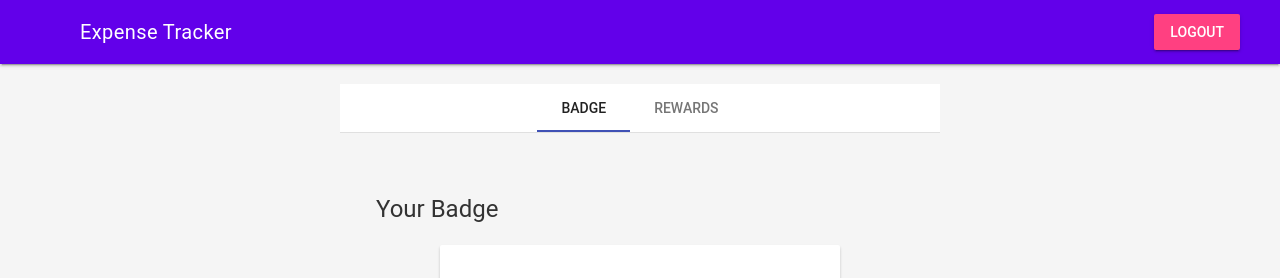
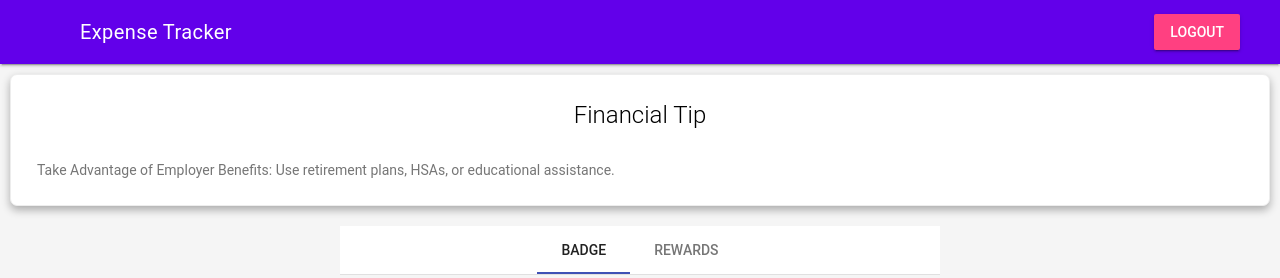
Before and after one commit to k-ananthakrishnan/Spend-Wise, a plain HTML site: page index.html in a window 1280 px wide. Shown: the top 278 px of the page. Drawn offline with nearby package versions, Linux system fonts and the light colour scheme; no server answers.

Commit message:
#11 Displaying Financial tip inside App

```diff
--- a/index.html
+++ b/index.html
@@ -138,13 +138,24 @@
         display: flex;
         justify-content: space-around;
         padding: 10px 0;
-        z-index: 2; /* Higher z-index to appear above other content */
+        z-index: 2;
     }
 
     .tabs a {
         color: #000;
         text-decoration: none;
         padding: 10px;
+    }
+    .financetip {
+        align-items: center;
+        padding: 10px;
+        margin: 10px;
+        background-color: #ffffff;
+        border: 1px solid #ededed;
+        border-radius: 7px;
+        box-shadow: 0 4px 8px rgba(0, 0, 0, 0.3);
+        cursor: pointer;
+        transition: box-shadow 0.3s ease-in-out;
     }
 
     @media (max-width: 600px) {
@@ -198,6 +209,13 @@
     </div>
 
     <main class="mdl-layout__content">
+        <div id="financial-tip" class="financetip">
+            <div class="mdl-card__title">
+                <h2 class="mdl-card__title-text">Financial Tip</h2>
+            </div>
+            <div id="tip-content" class="mdl-card__supporting-text">
+            </div>
+        </div>
         <div class="mdl-tabs mdl-js-tabs mdl-js-ripple-effect">
             <div class="mdl-tabs__tab-bar">
                 <a href="#tab1" class="mdl-tabs__tab is-active">Badge</a>
@@ -212,7 +230,7 @@
                           <div class="mdl-card__title">
                               <h2 class="mdl-card__title-text" id="badge-name">No Badge</h2>
                           </div>
-                          <img id="badge-image" src="" alt="Badge Image" style="width: 100%; height: auto;"/>
+                          <img id="badge-image" alt="Badge Image" style="width: 100%; height: auto;"/>
                           <div id="badge-difference" class="badge-difference">Difference: 0</div>
                       </div>
                   </div>
@@ -226,6 +244,7 @@
                     </div>
                 </div>
             </div>
+
         </div>
             <!-- Bottom Tabs -->
     <div class="tabs">
@@ -235,9 +254,7 @@
         <a href="statistics.html">Statistics</a>
     </div>
     </main>
-
-
-
+  </div>
     <!-- Material Design Lite JS -->
     <script defer src="https://code.getmdl.io/1.3.0/material.min.js"></script>
     <!-- Firebase JS SDK -->
@@ -367,11 +384,56 @@
     }
 }
 
+//
+document.addEventListener('DOMContentLoaded', () => {
+    const tips = [
+        "Set Clear Financial Goals: Define short-term and long-term financial goals.",
+        "Build an Emergency Fund: Save 3-6 months' worth of living expenses.",
+        "Track Your Spending: Use budgeting tools to monitor where your money is going.",
+        "Pay Yourself First: Automatically transfer a portion of your income to savings.",
+        "Avoid Impulse Purchases: Implement a 24-hour rule for non-essential purchases.",
+        "Review and Adjust Your Budget Regularly: Ensure it reflects your current needs.",
+        "Understand the Impact of Interest Rates: Make better financial decisions.",
+        "Take Advantage of Employer Benefits: Use retirement plans, HSAs, or educational assistance.",
+        "Diversify Your Investments: Spread investments across different asset classes.",
+        "Review Your Insurance Coverage: Ensure you have adequate coverage for health, auto, home, and life.",
+        "Plan for Taxes: Consider tax-efficient investment strategies and take advantage of deductions.",
+        "Educate Yourself About Personal Finance: Continuously learn through books and courses.",
+        "Build and Maintain Good Credit: Pay bills on time and monitor your credit report.",
+        "Plan for Major Life Events: Adjust your budget and savings for life changes.",
+        "Automate Bill Payments: Set up automatic payments to avoid late fees.",
+        "Use a Budgeting App: Manage expenses and track financial goals with apps like Mint or YNAB.",
+        "Avoid High-Interest Debt: Pay off high-interest debts quickly and avoid accruing more.",
+        "Invest in Your Education: Enhance your career prospects through courses and certifications.",
+        "Negotiate Your Bills: Seek discounts on services like internet or insurance.",
+        "Use Coupons and Discounts: Look for savings before making purchases.",
+        "Set Up Automatic Savings: Automate savings transfers to build your savings consistently.",
+        "Review Your Subscriptions: Cancel unused or unnecessary subscriptions to save money.",
+        "Plan for Retirement Early: Contribute to retirement accounts to benefit from compounding.",
+        "Save Windfalls: Allocate bonuses or gifts to savings or investments.",
+        "Understand Your Credit Report: Check your credit report regularly and address inaccuracies.",
+        "Invest in Index Funds: Consider low-cost index funds for diversified investing.",
+        "Create a Will and Estate Plan: Ensure your assets are distributed according to your wishes.",
+        "Educate Yourself About Taxes: Learn about tax-efficient strategies and deductions.",
+        "Use a Cash-Back Credit Card: Earn rewards on purchases with cash-back credit cards.",
+        "Set Financial Milestones: Break down goals into smaller milestones and celebrate progress."
+    ];
+
+    function getRandomTip() {
+        const randomIndex = Math.floor(Math.random() * tips.length);
+        return tips[randomIndex];
+    }
+
+    // Display a random financial tip when the page loads
+    const tipElement = document.getElementById('tip-content');
+    tipElement.textContent = getRandomTip();
+});
+
+//
 document.addEventListener('DOMContentLoaded', () => {
     printDifference();
 });
 
-
-    </script>
+</script>
 </body>
 </html>
```
